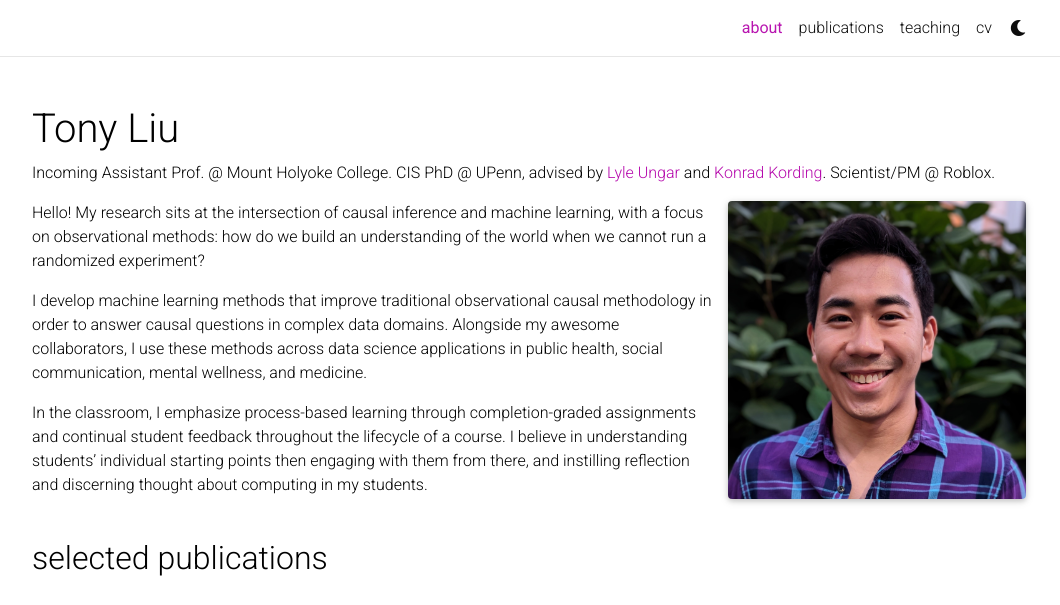
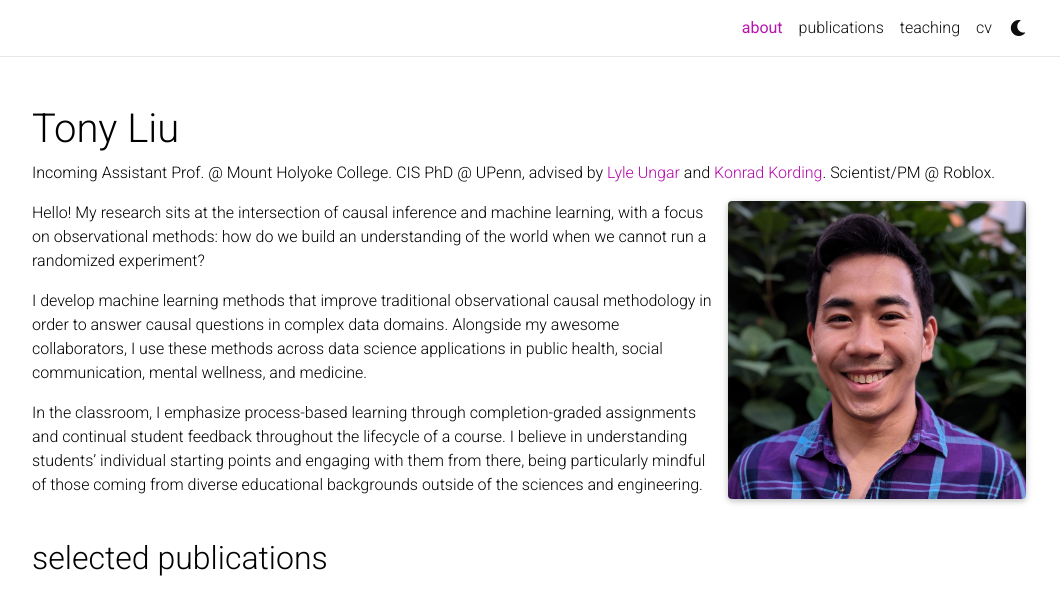
Before and after one commit to tliutony/tliutony.github.io, a Jekyll site: the page built from _pages/about.md, in a window 1280 px wide and 932 px high, cut to the strip 0-605 px from the top of the window. Shown: the whole strip, without its empty margins (111-1171 px from the left). Built offline with Jekyll 4.4.1, drawn with Linux system fonts in a browser that asks for light colours; full-size pictures stand in for the smaller copies a plugin makes; comment, search, counter and statistics services are not loaded; a style sheet for code colours, icons or effects is not loaded.

Commit message:
fix about last sentence

```diff
--- a/_pages/about.md
+++ b/_pages/about.md
@@ -22,4 +22,4 @@
 
 I develop machine learning methods that improve traditional observational causal methodology in order to answer causal questions in complex data domains. Alongside my awesome collaborators, I use these methods across data science applications in public health, social communication, mental wellness, and medicine.
 
-In the classroom, I emphasize process-based learning through completion-graded assignments and continual student feedback throughout the lifecycle of a course. I believe in understanding students' individual starting points then engaging with them from there, and instilling reflection and discerning thought about computing in my students.
+In the classroom, I emphasize process-based learning through completion-graded assignments and continual student feedback throughout the lifecycle of a course. I believe in understanding students’ individual starting points and engaging with them from there, being particularly mindful of those coming from diverse educational backgrounds outside of the sciences and engineering.
```
